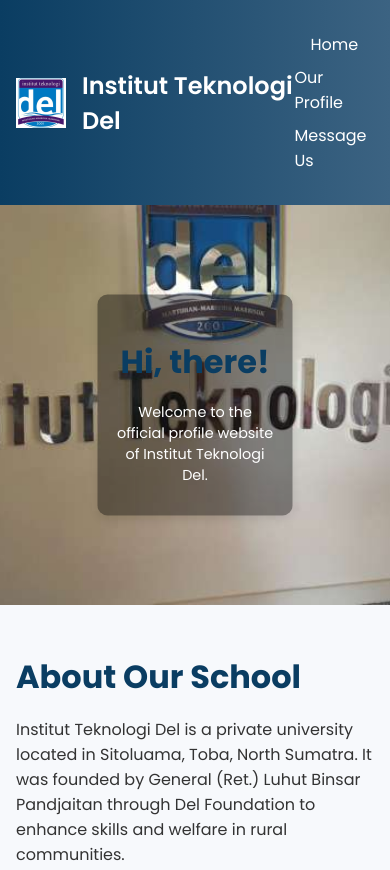
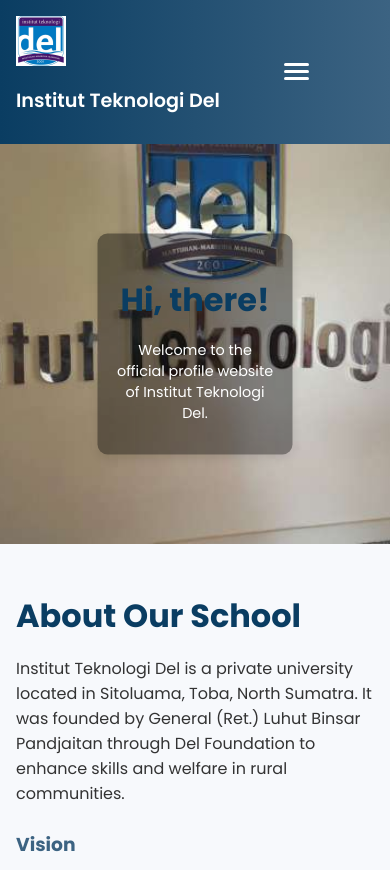
Before and after one commit to Revou-Coding-Camp/codingcamp-30-jun-25-sabrinasitohang, a plain HTML site: page index.html in a window 390 px wide. Shown: the top 870 px of the page. Drawn offline with Linux system fonts and the light colour scheme.

Commit message:
Fixing the JS and CSS

```diff
--- a/css/style.css
+++ b/css/style.css
@@ -1,10 +1,11 @@
-/* === style.css (improved & enhanced) === */
+/* === style.css (improved & enhanced with responsive support) === */
 
 body {
   margin: 0;
   font-family: 'Poppins', sans-serif;
   background-color: #f7f9fc;
   color: #333;
+  overflow-x: hidden;
 }
 
 /* ===== NAVIGATION ===== */
@@ -22,6 +23,7 @@
   max-width: 1200px;
   margin: 0 auto;
   padding: 0 1rem;
+  flex-wrap: wrap;
 }
 
 .logo {
@@ -52,6 +54,21 @@
 .nav-links a:hover {
   color: #ffdd59;
   transform: scale(1.05);
+}
+
+/* ===== MENU TOGGLE (MOBILE) ===== */
+.menu-toggle {
+  display: none;
+  flex-direction: column;
+  cursor: pointer;
+  gap: 4px;
+}
+
+.menu-toggle span {
+  width: 25px;
+  height: 3px;
+  background-color: white;
+  border-radius: 3px;
 }
 
 /* ===== BANNER ===== */
@@ -212,10 +229,22 @@
 
 /* ===== RESPONSIVE ===== */
 @media (max-width: 768px) {
+  .menu-toggle {
+    display: flex;
+  }
+
   .nav-links {
     flex-direction: column;
-    gap: 0.5rem;
-    align-items: center;
+    align-items: flex-start;
+    background-color: #0a3d62;
+    width: 100%;
+    padding: 1rem;
+    margin-top: 0.5rem;
+    display: none;
+  }
+
+  .nav-links.show {
+    display: flex;
   }
 
   .banner-content {
@@ -223,8 +252,16 @@
     font-size: 0.9rem;
   }
 
+  .program-list {
+    grid-template-columns: 1fr;
+  }
+
   .form-group input,
   .form-group textarea {
     font-size: 0.9rem;
   }
+
+  .site-title {
+    font-size: 1.2rem;
+  }
 }
--- a/index.html
+++ b/index.html
@@ -8,10 +8,22 @@
   <link href="https://fonts.googleapis.com/css2?family=Poppins:wght@400;600;700&display=swap" rel="stylesheet">
 </head>
 <body>
+  <!-- ===== HEADER / NAVBAR ===== -->
   <header class="navbar">
     <div class="container">
-      <img src="img/logo.png" alt="IT Del Logo" class="logo" />
-      <h1 class="site-title">Institut Teknologi Del</h1>
+      <div class="logo-title">
+        <img src="img/logo.png" alt="IT Del Logo" class="logo" />
+        <h1 class="site-title">Institut Teknologi Del</h1>
+      </div>
+
+      <!-- Hamburger menu (Mobile only) -->
+      <div class="menu-toggle" id="menuToggle">
+        <span></span>
+        <span></span>
+        <span></span>
+      </div>
+
+      <!-- Navigation links -->
       <nav>
         <ul class="nav-links">
           <li><a href="#home">Home</a></li>
@@ -22,6 +34,7 @@
     </div>
   </header>
 
+  <!-- ===== BANNER / SLIDER ===== -->
   <section id="home" class="banner">
     <div class="slider">
       <div class="slides">
@@ -37,10 +50,12 @@
     </div>
   </section>
 
+  <!-- ===== PROFILE SECTION ===== -->
   <section id="profile" class="profile container">
     <h2>About Our School</h2>
     <p>
-      Institut Teknologi Del is a private university located in Sitoluama, Toba, North Sumatra. It was founded by General (Ret.) Luhut Binsar Pandjaitan through Del Foundation to enhance skills and welfare in rural communities.
+      Institut Teknologi Del is a private university located in Sitoluama, Toba, North Sumatra.
+      It was founded by General (Ret.) Luhut Binsar Pandjaitan through Del Foundation to enhance skills and welfare in rural communities.
     </p>
 
     <h3>Vision</h3>
@@ -73,6 +88,7 @@
     <p><a href="mailto:info@del.ac.id">info@del.ac.id</a></p>
   </section>
 
+  <!-- ===== CONTACT / FORM SECTION ===== -->
   <section id="contact" class="contact container">
     <h2>Message Us</h2>
     <form id="contactForm" novalidate>
@@ -103,10 +119,12 @@
     <div id="messageDisplay" class="submitted-data"></div>
   </section>
 
+  <!-- ===== FOOTER ===== -->
   <footer class="footer">
     <p>&copy; 2025 Institut Teknologi Del. All rights reserved.</p>
   </footer>
 
+  <!-- ===== SCRIPTS ===== -->
   <script src="js/script.js"></script>
 </body>
 </html>
--- a/js/script.js
+++ b/js/script.js
@@ -3,22 +3,20 @@
 
 function showSlides() {
   slides.forEach((slide) => slide.classList.remove("active"));
-
   slideIndex = (slideIndex + 1) > slides.length ? 1 : slideIndex + 1;
   slides[slideIndex - 1].classList.add("active");
-
   setTimeout(showSlides, 3000);
 }
 
 document.addEventListener("DOMContentLoaded", () => {
   if (slides.length > 0) showSlides();
 
+  // FORM HANDLING
   const form = document.getElementById("contactForm");
   const formResult = document.getElementById("formResult");
   const messageDisplay = document.getElementById("messageDisplay");
 
-  if (!form) return;
-
+  if (form) {
     form.addEventListener("submit", function (e) {
       e.preventDefault();
 
@@ -27,7 +25,6 @@
       const phone = document.getElementById("phone")?.value.trim();
       const message = document.getElementById("message")?.value.trim();
 
-    // Email validation using regex
       const emailRegex = /^[^\s@]+@[^\s@]+\.[^\s@]+$/;
 
       if (!name || !email || !phone || !message) {
@@ -42,8 +39,8 @@
         return;
       }
 
+      // ✅ SUKSES
       formResult.innerHTML = `<p style="color:green;">Thank you, <strong>${name}</strong>! Your message has been sent successfully.</p>`;
-
       messageDisplay.innerHTML = `
         <h3>Your Message:</h3>
         <p><strong>Name:</strong> ${name}</p>
@@ -54,4 +51,15 @@
 
       form.reset();
     });
+  }
+
+  // TOGGLE NAVBAR (for mobile)
+  const toggle = document.querySelector(".menu-toggle");
+  const navLinks = document.querySelector(".nav-links");
+
+  if (toggle && navLinks) {
+    toggle.addEventListener("click", () => {
+      navLinks.classList.toggle("show");
     });
+  }
+});
```
Lines whose indentation alone changed are shown as unchanged.
